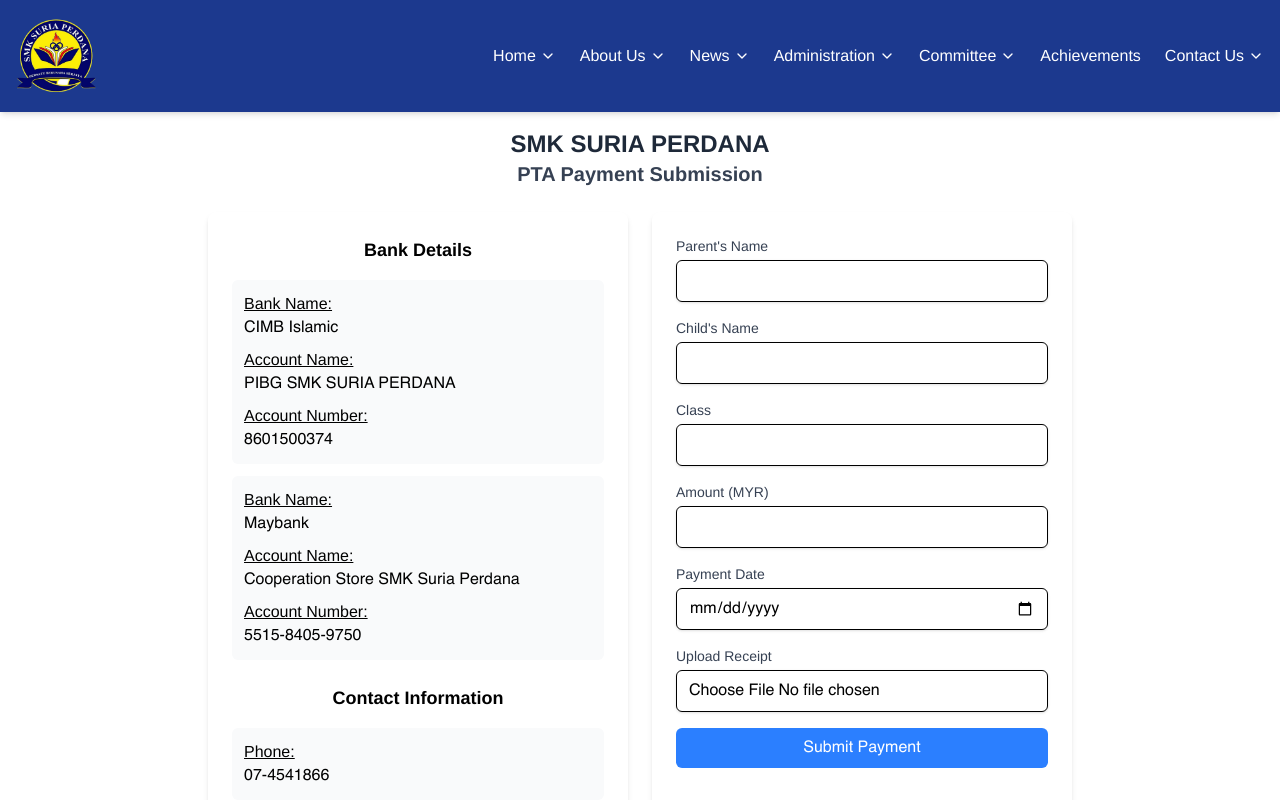
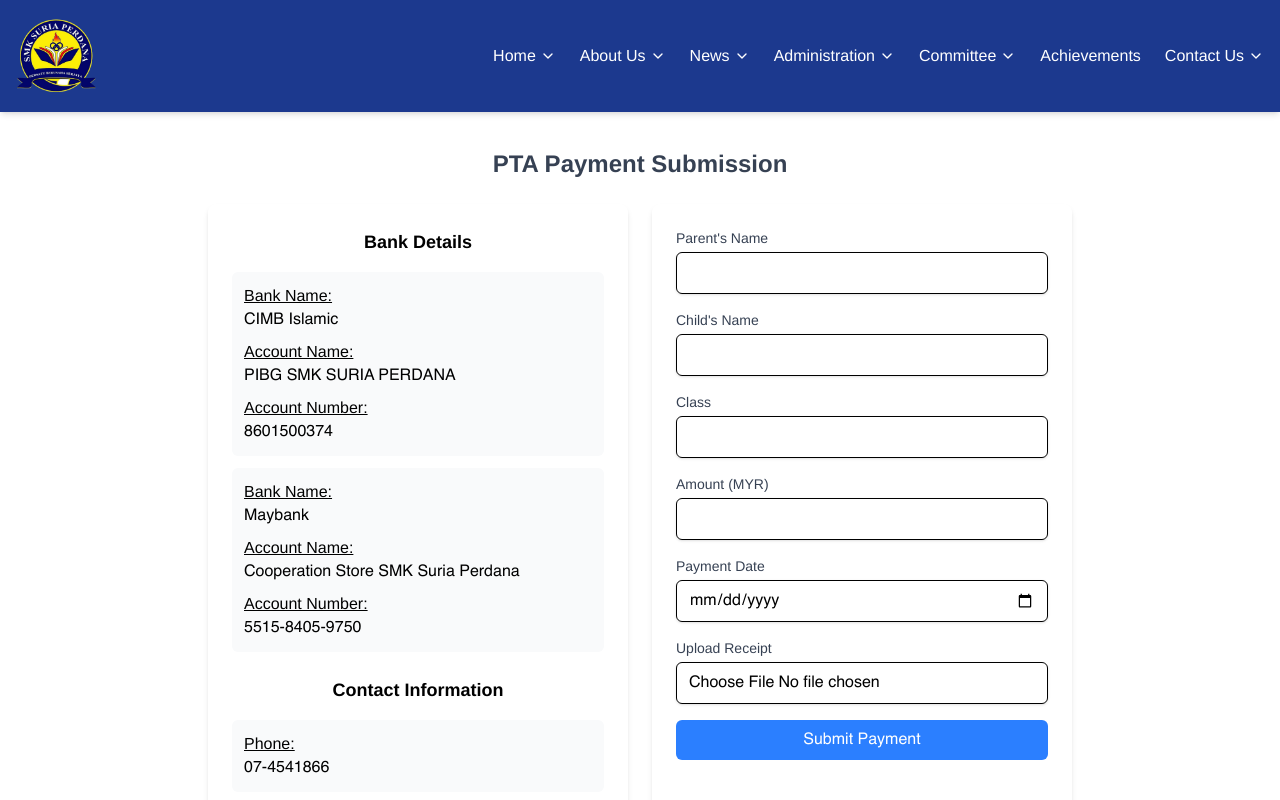
Before and after one commit to EDOHWARES/SMK-SuPer, a React (Vite) app in the folder client/: page /committee/pta-payments in a window 1280 px wide. Shown: the top 800 px of the page. Built offline with nearby package versions, Linux system fonts and the light colour scheme.

Commit message:
fix; edited ptapayment page header

```diff
--- a/client/src/pages/PtaPayment/PtaPayment.jsx
+++ b/client/src/pages/PtaPayment/PtaPayment.jsx
@@ -67,8 +67,7 @@ const PtaPayment = () => {
   return (
     <div className="max-w-4xl mx-auto p-4">
       <div className="text-center mb-6">
-        <h1 className="text-2xl font-bold text-gray-800">SMK SURIA PERDANA</h1>
-        <h2 className="text-xl font-semibold text-gray-700">PTA Payment Submission</h2>
+        <h2 className="text-xl md:text-2xl font-semibold text-gray-700 mt-5">PTA Payment Submission</h2>
       </div>
 
       <div className="flex flex-col md:flex-row gap-6">
```
